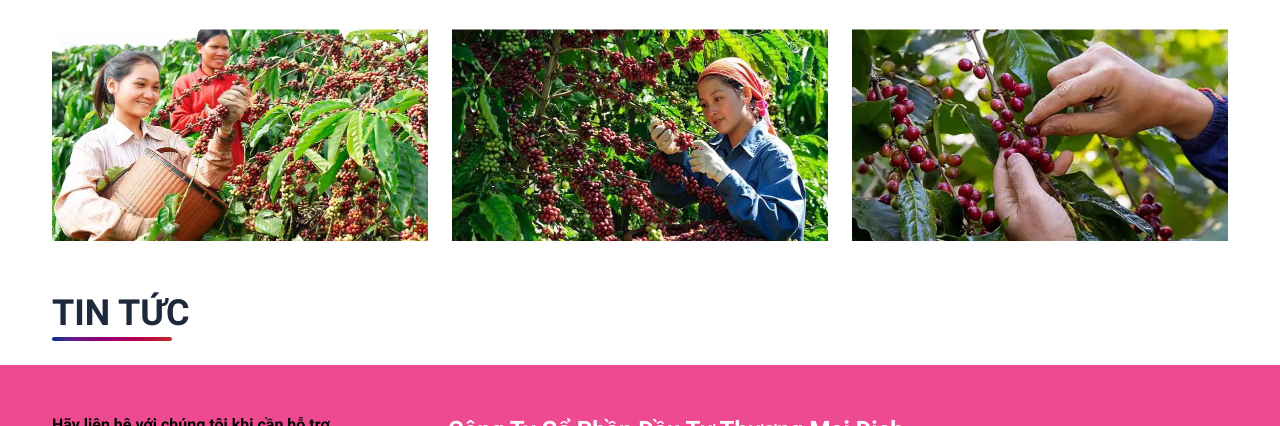
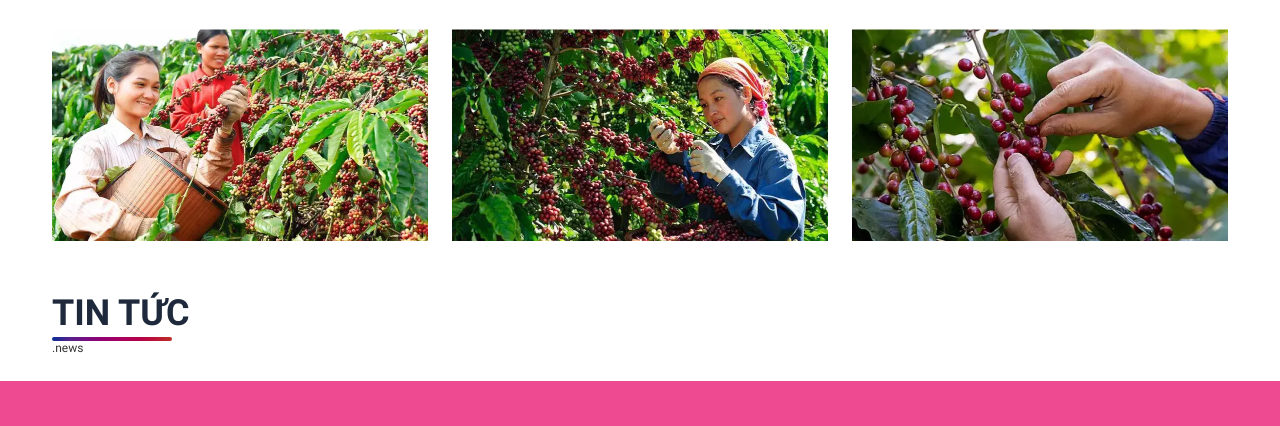
Before and after one commit to TuongVu95/gmt, a website: page index.html in a window 1280 px wide. Shown: the part 2593-3019 px from the top of the page. Drawn offline with Linux system fonts and the light colour scheme; files whose address does not match are found by name.

Commit message:
Update index.html

```diff
--- a/index.html
+++ b/index.html
@@ -292,7 +292,7 @@
                         <ul class="news-list row">
                             <li class="news-item col-4">
                                 <div class="news-product">
-
+                                    .news
                                 </div>
                             </li>
 
```
